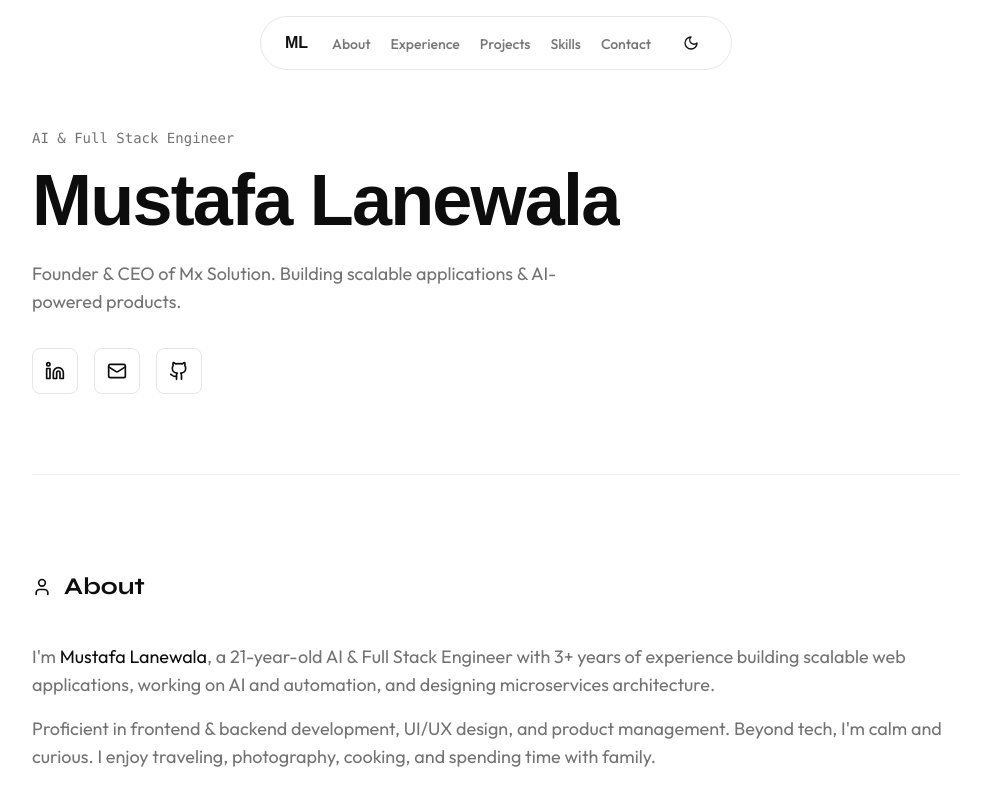
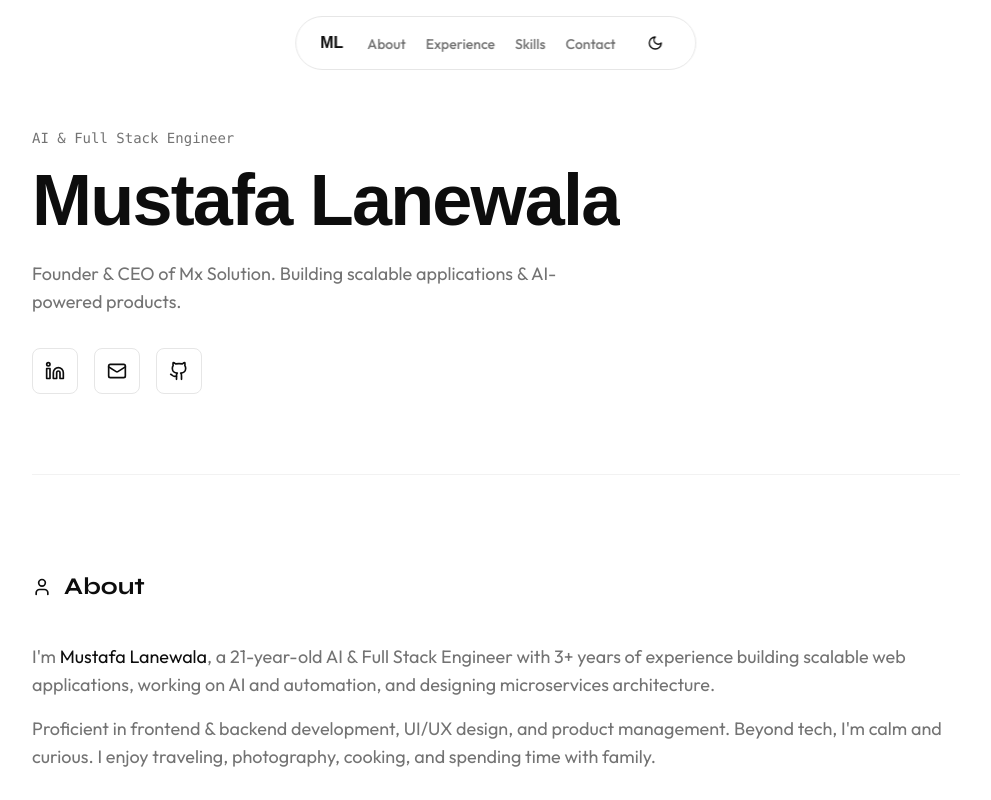
Before and after one commit to mustafalanewala/M-Portfolio, a Next.js app: page / in a window 1280 px wide. Shown: the top 800 px of the page, without its empty margins (144-1135 px from the left). Built offline with nearby package versions, Linux system fonts and the light colour scheme.

Commit message:
feat: add TypeScript interfaces for portfolio data structures and memoize functional components for performance optimization

```diff
--- a/src/components/Contact.tsx
+++ b/src/components/Contact.tsx
@@ -2,10 +2,12 @@ import { motion } from "framer-motion"
 import { useInView } from "framer-motion"
 import { useRef } from "react"
 import { ArrowUpRight, Send } from "lucide-react"
+import { ContactItem } from "@/types/portfolio"
+import { memo } from "react"
 
-const SendIcon = () => <Send className="w-5 h-5" />
+const SendIcon = memo(() => <Send className="w-5 h-5" />)
 
-const contacts = [
+const contacts: ContactItem[] = [
   {
     label: "contact@mustafalanewala.dev",
     href: "mailto:contact@mustafalanewala.dev",
@@ -24,7 +26,7 @@ const contacts = [
   },
 ]
 
-const Contact = () => {
+const Contact = memo(() => {
   const ref = useRef(null)
   const isInView = useInView(ref, { once: true, margin: "-100px" })
 
@@ -94,6 +96,6 @@ const Contact = () => {
       </motion.div>
     </section>
   )
-}
+})
 
 export default Contact
--- a/src/components/Experience.tsx
+++ b/src/components/Experience.tsx
@@ -2,10 +2,11 @@ import { motion } from "framer-motion"
 import { useInView } from "framer-motion"
 import { ArrowUpRight, Briefcase } from "lucide-react"
 import { useRef } from "react"
+import { ExperienceItem } from "@/types/portfolio"
 
 const BriefcaseIcon = () => <Briefcase className="w-5 h-5" />
 
-const experiences = [
+const experiences: ExperienceItem[] = [
   {
     title: "Founder & CEO",
     company: "Mx Solution",
--- a/src/components/Hero.tsx
+++ b/src/components/Hero.tsx
@@ -1,7 +1,8 @@
 import { motion } from "framer-motion"
 import { Github, Linkedin, Mail } from "lucide-react"
+import { SocialLink } from "@/types/portfolio"
 
-const socialLinks = [
+const socialLinks: SocialLink[] = [
   {
     icon: Linkedin,
     href: "https://linkedin.com/in/mustafalanewala",
--- a/src/components/Navigation.tsx
+++ b/src/components/Navigation.tsx
@@ -2,11 +2,11 @@ import { motion, useMotionValueEvent, useScroll } from "framer-motion"
 import { useState } from "react"
 import { Menu, X } from "lucide-react"
 import ThemeToggle from "./ThemeToggle"
+import { NavLink } from "@/types/portfolio"
 
-const navLinks = [
+const navLinks: NavLink[] = [
   { href: "#about", label: "About" },
   { href: "#experience", label: "Experience" },
-  { href: "#portfolio", label: "Projects" },
   { href: "#skills", label: "Skills" },
   { href: "#contact", label: "Contact" },
 ]
--- a/src/components/Skills.tsx
+++ b/src/components/Skills.tsx
@@ -4,10 +4,12 @@ import { motion } from "framer-motion"
 import { useInView } from "framer-motion"
 import { useRef } from "react"
 import { Sparkles } from "lucide-react"
+import { SkillCategory } from "@/types/portfolio"
+import { memo } from "react"
 
-const SparkleIcon = () => <Sparkles className="w-5 h-5 text-primary" />
+const SparkleIcon = memo(() => <Sparkles className="w-5 h-5 text-primary" />)
 
-const skills = {
+const skills: SkillCategory = {
   Frontend: ["React.js", "Next.js", "TypeScript", "Tailwind CSS", "JavaScript"],
   Backend: ["Node.js", "Python", "Django", "REST API", "Express.js"],
   Database: ["PostgreSQL", "MongoDB", "Firebase", "Redis", "SQLite"],
@@ -15,7 +17,7 @@ const skills = {
   "AI Tools": ["ChatGPT", "GitHub Copilot", "Claude Code", "Cursor", "Ollama"],
 }
 
-const Skills = () => {
+const Skills = memo(() => {
   const ref = useRef(null)
   const isInView = useInView(ref, { once: true, margin: "-100px" })
 
@@ -82,6 +84,6 @@ const Skills = () => {
       </motion.div>
     </section>
   )
-}
+})
 
 export default Skills
--- /dev/null
+++ b/src/types/portfolio.ts
@@ -0,0 +1,36 @@
+// TypeScript interfaces for portfolio data structures
+
+export interface ExperienceItem {
+  title: string;
+  company: string;
+  period: string;
+  description: string;
+  link?: string;
+}
+
+export interface SkillCategory {
+  [category: string]: string[];
+}
+
+export interface ContactItem {
+  label: string;
+  href: string;
+}
+
+export interface NavLink {
+  href: string;
+  label: string;
+}
+
+export interface SocialLink {
+  icon: React.ComponentType<{ className?: string }>;
+  href: string;
+  label: string;
+}
+
+export interface Project {
+  title: string;
+  description: string;
+  link?: string;
+  tags: string[];
+}
```
Also changed, not shown: src/components/About.tsx (+4 -3 lines), 1 other file (tests, documents, lock files or other folders).
